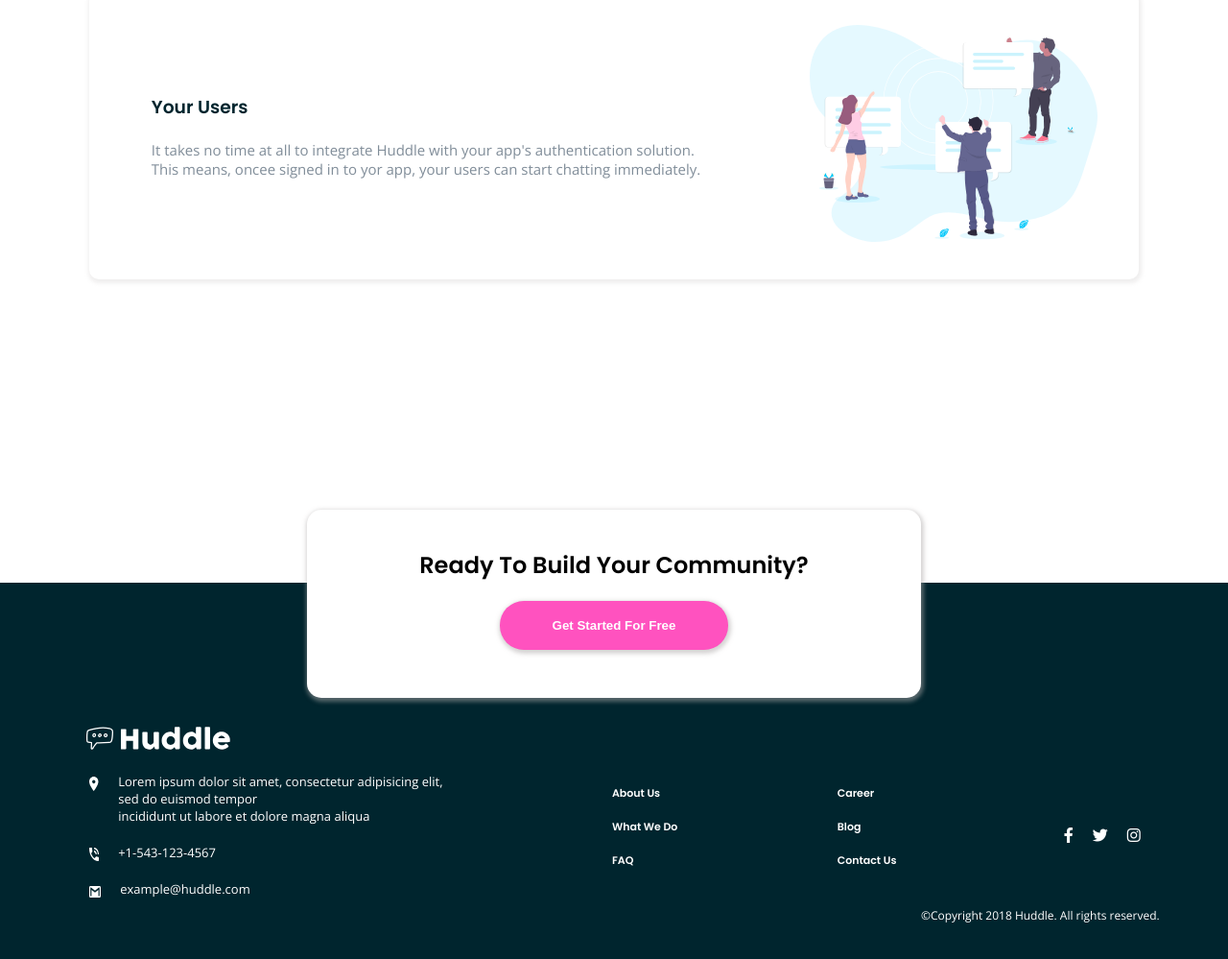
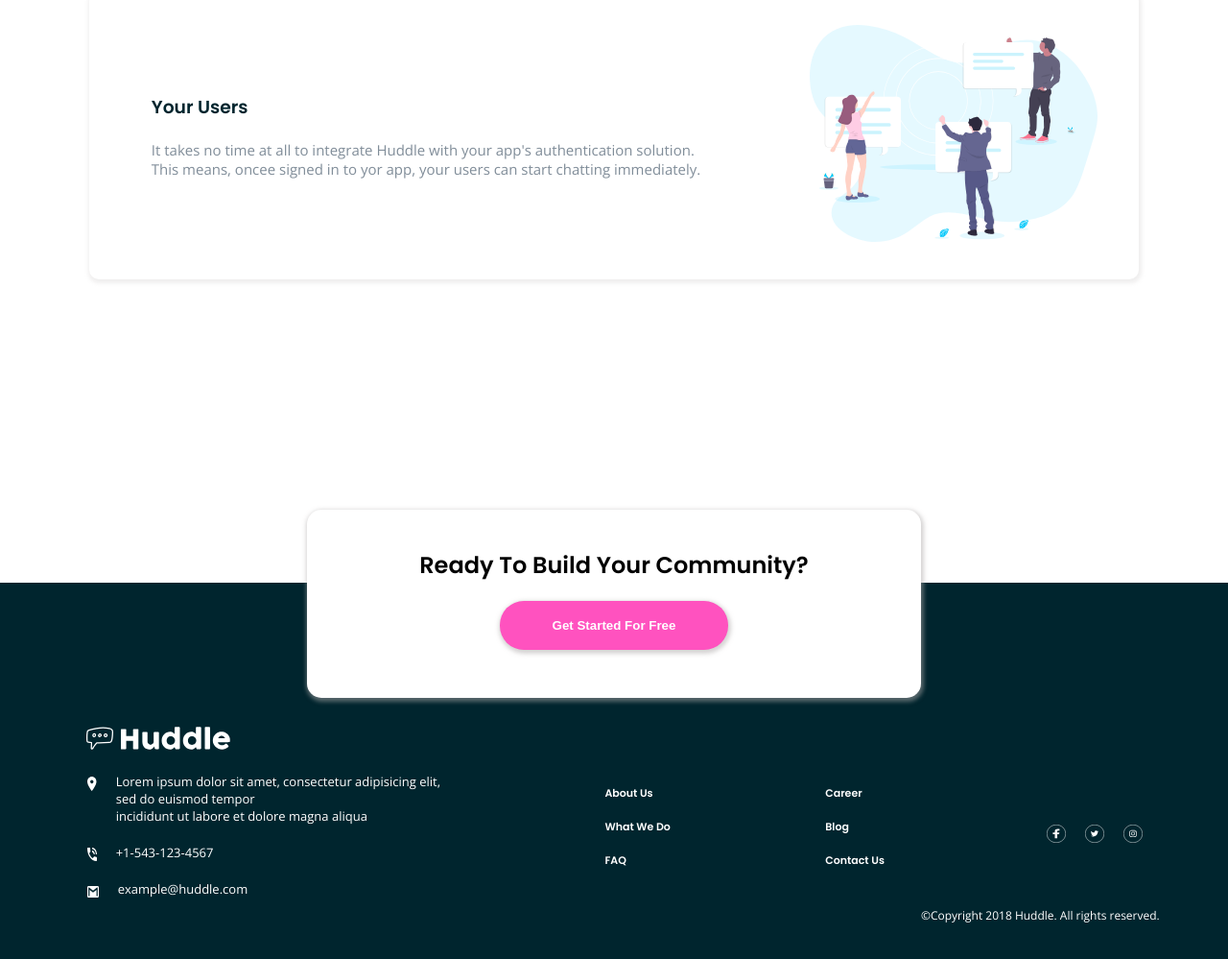
Before and after one commit to quilspace/responsive-web, a plain HTML site: page index.html in a window 1280 px wide. Shown: the part 1553-2552 px from the top of the page at 96% size. Drawn offline with nearby package versions, Linux system fonts and the light colour scheme.

Commit message:
added svgs as social icons in place of fa icons.

```diff
--- a/index.html
+++ b/index.html
@@ -123,9 +123,9 @@
           </ul>
         </div>
         <div class="social">
-          <i class="fa-brands fa-facebook-f"></i>
-          <i class="fa-brands fa-twitter" aria-hidden="true"></i>
-          <i class="fa-brands fa-instagram" aria-hidden="true"></i>
+          <img src="images/facebook.svg" alt="" />
+          <img src="images/twitter.svg" alt="" />
+          <img src="images/instagram.svg" alt="" />
         </div>
       </div>
       <p>&copy;Copyright 2018 Huddle. All rights reserved.</p>
--- a/style.css
+++ b/style.css
@@ -241,8 +241,9 @@ footer > p {
 .social {
   color: #fff;
 }
-i {
+.social img {
   margin: 8px;
+  width: 20px;
 }
 @media screen and (max-width: 375px) {
   header {
```
Also changed, not shown: images/facebook.svg (added), images/instagram.svg (added), images/twitter.svg (added).
